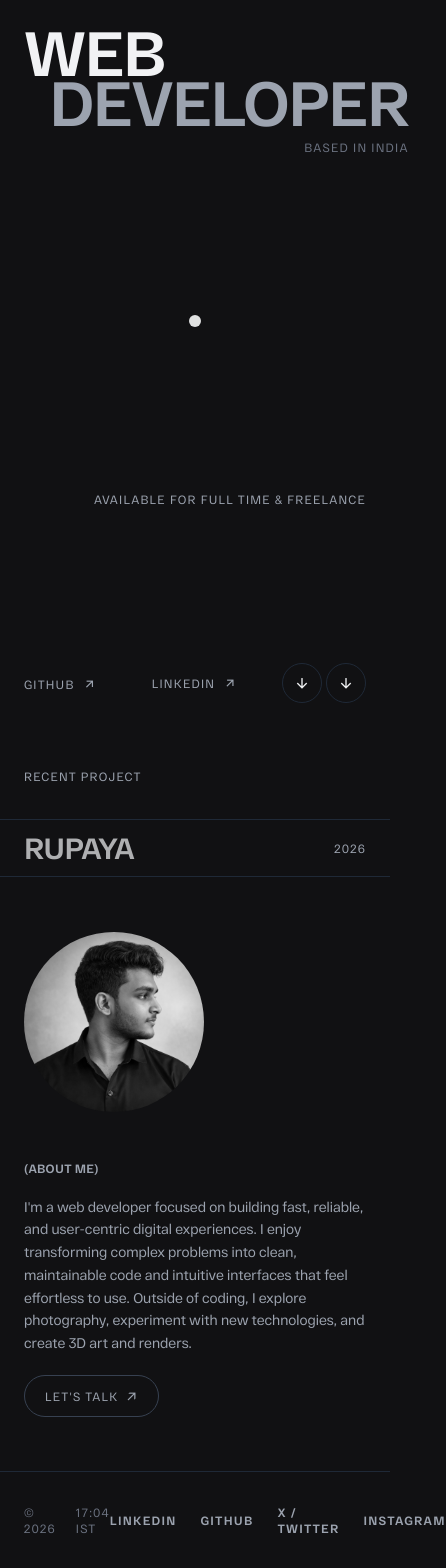
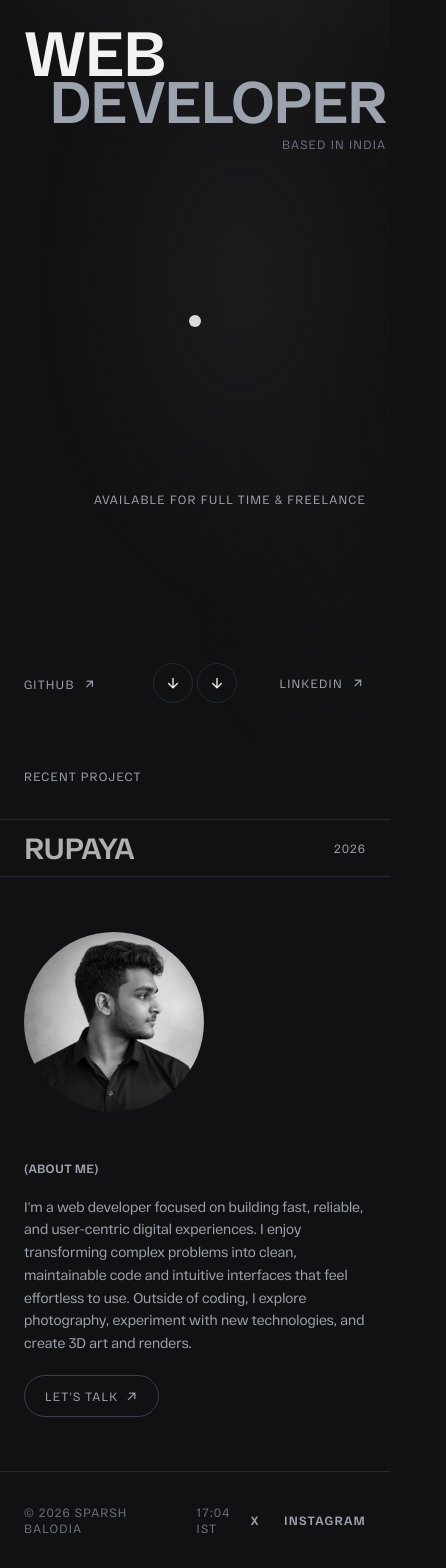
Before and after one commit to sparshbalodia/sparsh, a React (Vite) app in the folder sparsh-portfolio/: page / in a window 390 px wide. Shown: the part 101-1669 px from the top of the page, 446 px wide, since content can reach past the window. Built offline with nearby package versions, Linux system fonts and the light colour scheme.

Commit message:
finalized

```diff
--- a/sparsh-portfolio/src/components/AboutSection.jsx
+++ b/sparsh-portfolio/src/components/AboutSection.jsx
@@ -35,8 +35,9 @@ export default function AboutSection() {
 
   return (
     <section
+      id="about"
       ref={sectionRef}
-      className="w-full bg-graphite-950 py-[14vw] px-6 md:pl-[38vw] md:pr-[8vw]"
+      className="w-full bg-graphite-950 py-[14vw] px-6 md:px-0 md:pl-[38vw] md:pr-[8vw]"
     >
       <div className="flex flex-col md:flex-row items-start md:items-center gap-12 md:gap-16 lg:gap-24 max-w-2xl">
 
--- a/sparsh-portfolio/src/components/Footer.jsx
+++ b/sparsh-portfolio/src/components/Footer.jsx
@@ -2,6 +2,7 @@ import { useEffect, useState } from "react";
 
 export default function Footer() {
   const [time, setTime] = useState("");
+  const [year, setYear] = useState(new Date().getFullYear());
 
   // Live IST clock
   useEffect(() => {
@@ -17,6 +18,13 @@ export default function Footer() {
     return () => clearInterval(id);
   }, []);
 
+  useEffect(()=> {
+    const interval = setInterval(() => {
+      setYear(new Date().getFullYear());
+    }, 1000 * 60 *60 * 24);
+    return () => clearInterval(interval);
+  }, []);
+
   return (
     <footer className="w-full bg-graphite-950 border-t border-gray-800
                        px-6 md:px-8 lg:px-12 xl:px-16 py-8
@@ -25,7 +33,7 @@ export default function Footer() {
       {/* Left — year + live time */}
       <div className="flex items-center gap-5">
         <span className="uppercase tracking-widest text-xs text-gray-500">
-          © 2026
+          &copy; {year} Sparsh Balodia
         </span>
         <span className="uppercase tracking-widest text-xs text-gray-500">
           {time}
@@ -35,17 +43,21 @@ export default function Footer() {
       {/* Right — social links */}
       <div className="flex items-center gap-6 md:gap-8">
         {[
-          { label: "LinkedIn",  href: "https://linkedin.com/in/sparshbalodia" },
-          { label: "Github",  href: "https://linkedin.com/in/sparshbalodia" },
-          { label: "x / Twitter",  href: "https://linkedin.com/in/sparshbalodia" },
-          { label: "Instagram", href: "https://instagram.com/sparshbalodia" },
+          { label: "Linkedin",  href: "https://linkedin.com/in/sparshbalodia" },
+          { label: "Github",  href: "https://github.com/sparshbalodia" },
+          { label: "x",  href: "https://x.com/sparsh_balodia" },
+          { label: "Instagram", href: "https://instagram.com/sparsh_balodia" },
         ].map(({ label, href }) => (
           <a
             key={label}
             href={href}
             target="_blank"
             rel="noopener noreferrer"
-            className="group relative uppercase tracking-widest text-xs font-bold text-gray-400 hover:text-platinum-50 transition-colors duration-300"
+            className={`group relative uppercase tracking-widest text-xs font-bold text-gray-400 hover:text-platinum-50 transition-colors duration-300 ${
+              label === "Linkedin" || label === "Github"
+                ? "hidden md:block"
+                : ""
+            }`}
           >
             {label}
 
--- a/sparsh-portfolio/src/components/Hero.jsx
+++ b/sparsh-portfolio/src/components/Hero.jsx
@@ -20,7 +20,7 @@ export default function Hero({ preloaderDone }) {
         duration: 1.1,
         stagger: 0.15,
         ease: "power4.out",
-        delay: 0.2,
+        delay: 0.5,
       });
     }, heroRef);
 
@@ -28,7 +28,18 @@ export default function Hero({ preloaderDone }) {
   }, [preloaderDone]);
 
   return (
-    <section ref={heroRef} className="relative min-h-screen pt-20">
+    <>
+    <div className="fixed inset-0 pointer-events-none z-0"
+      style={{
+        background: `
+          radial-gradient(ellipse 120% 40% at 60% 0%,   rgba(60,60,60,0.35) 0%, transparent 70%),
+          radial-gradient(ellipse 80%  60% at 62% 45%,  rgba(40,40,40,0.45) 0%, transparent 65%),
+          radial-gradient(ellipse 50%  35% at 85% 80%,  rgba(25,25,25,0.35) 0%, transparent 70%)`,
+        }}
+    />
+    <section ref={heroRef} className="relative min-h-screen pt-20 overflow-hidden w-full">
+
+
       <div className="w-full px-6 md:px-8 lg:px-12 xl:px-16 h-full">
 
         {/* ===================== TOP TYPO BLOCK ===================== */}
@@ -47,7 +58,7 @@ export default function Hero({ preloaderDone }) {
             <div className="inline-block">
 
               <div className="overflow-hidden">
-                <h1 className="boundingelem text-[16vw] md:text-[10vw]
+                <h1 className="boundingelem text-[15vw] md:text-[10vw]
                                leading-[0.8] font-bold uppercase tracking-tight
                                text-gray-400">
                   Developer
@@ -98,8 +109,22 @@ export default function Hero({ preloaderDone }) {
               </a>
             </div>
 
+            <div className="flex-1 flex justify-center gap-1">
+              <button className="group w-10 h-10 rounded-full border border-gray-800
+                                 flex items-center justify-center
+                                 hover:border-platinum-50 transition-all duration-300">
+                <i className="ri-arrow-down-line text-base
+                               group-hover:translate-y-1 transition-transform duration-300" />
+              </button>
+              <button className="group w-10 h-10 rounded-full border border-gray-800
+                                 flex items-center justify-center
+                                 hover:border-platinum-50 transition-all duration-300">
+                <i className="ri-arrow-down-line text-base
+                               group-hover:translate-y-1 transition-transform duration-300" />
+              </button>
+            </div>
             {/* CENTER — LINKEDIN */}
-            <div className="flex-1 flex justify-center">
+            <div className="flex-1 flex justify-end">
               <a
                 href="https://linkedin.com/in/sparshbalodia"
                 target="_blank"
@@ -118,25 +143,12 @@ export default function Hero({ preloaderDone }) {
             </div>
 
             {/* RIGHT — ICON SET */}
-            <div className="flex-1 flex justify-end gap-1">
-              <button className="group w-10 h-10 rounded-full border border-gray-800
-                                 flex items-center justify-center
-                                 hover:border-platinum-50 transition-all duration-300">
-                <i className="ri-arrow-down-line text-base
-                               group-hover:translate-y-1 transition-transform duration-300" />
-              </button>
-              <button className="group w-10 h-10 rounded-full border border-gray-800
-                                 flex items-center justify-center
-                                 hover:border-platinum-50 transition-all duration-300">
-                <i className="ri-arrow-down-line text-base
-                               group-hover:translate-y-1 transition-transform duration-300" />
-              </button>
-            </div>
 
           </div>
         </div>
 
       </div>
     </section>
+    </>
   );
 }
--- a/sparsh-portfolio/src/components/Navbar.jsx
+++ b/sparsh-portfolio/src/components/Navbar.jsx
@@ -5,6 +5,7 @@ import MenuOverlay from "./MenuOverlay";
 
 export default function Navbar({ preloaderDone }) {
   const navRef = useRef();
+  const textRef = useRef();
   const [isOpen, setIsOpen] = useState(false);
   const [scrolled, setScrolled] = useState(false);
   const location = useLocation();
@@ -37,6 +38,20 @@ export default function Navbar({ preloaderDone }) {
     }
   };
 
+  const handleToggle = ()=> {
+    const el = textRef.current;
+    gsap.to(el, {
+      y: -16, opacity: 0, duration: 0.2, ease: "power2.in",
+      onComplete: ()=> {
+        setIsOpen((prev)=> !prev);
+        gsap.fromTo(el,
+          { y:16, opacity: 0},
+          { y: 0, opacity:1, duration: 0.25, ease: "power2.out"}
+        );
+      },
+    });
+  };
+
   return (
     <>
       <header
@@ -60,7 +75,7 @@ export default function Navbar({ preloaderDone }) {
 
           {/* Single button — toggles between Menu and Close at same position */}
           <button
-            onClick={() => setIsOpen(!isOpen)}
+            onClick={handleToggle}
             aria-label={isOpen ? "Close menu" : "Open menu"}
             aria-expanded={isOpen}
             aria-controls="menu-overlay"
@@ -68,7 +83,7 @@ export default function Navbar({ preloaderDone }) {
                        text-sm text-gray-400 hover:text-platinum-50 transition-colors duration-300"
             style={{ opacity: preloaderDone ? undefined : 0 }}
           >
-            <span className="relative">
+            <span ref = {textRef} className="relative block">
               {isOpen ? "Close" : "Menu"}
               <span className="absolute left-0 -bottom-1 h-[1px] w-0 bg-platinum-50
                                transition-all duration-300 group-hover:w-full" />
--- a/sparsh-portfolio/src/components/ProjectSection.jsx
+++ b/sparsh-portfolio/src/components/ProjectSection.jsx
@@ -112,6 +112,9 @@ export default function ProjectsSection() {
 
   /* ================= HOVER ================= */
   const handleEnter = (src, titleEl) => {
+
+    if (window.innerWidth < 768) return;
+
     const img = imgRef.current;
     if (!img) return;
 
@@ -153,8 +156,8 @@ export default function ProjectsSection() {
         ref={imgRef}
         src={PROJECTS[0].img}
         alt=""
-        className="absolute pointer-events-none z-[20]
-                   w-[12vw] h-auto object-cover rounded-sm
+        className="hidden md:block absolute pointer-events-none z-[20]
+                   w-[12vw] h-auto object-cover rounded-xl
                    opacity-0 scale-[0.88]"
         style={{ top: 0, left: 0 }}
       />
--- a/sparsh-portfolio/src/index.css
+++ b/sparsh-portfolio/src/index.css
@@ -45,6 +45,9 @@
     -webkit-font-smoothing: antialiased;
     -moz-osx-font-smoothing: grayscale;
     cursor: none;
+    overflow-x: hidden;
+    max-width: 100%
+
   }
 
   /* Force cursor: none on interactive elements*/
--- a/sparsh-portfolio/src/pages/Contact.jsx
+++ b/sparsh-portfolio/src/pages/Contact.jsx
@@ -78,10 +78,10 @@ export default function Contact() {
                 <p className="uppercase tracking-widest text-xs text-gray-600 mb-2">Socials</p>
                 <div className="flex gap-6">
                   {[
+                    { label: "LinkedIn",  href: "https://linkedin.com/in/sparshbalodia" },
                     { label: "Github",    href: "https://github.com/sparshbalodia" },
-                    { label: "LinkedIn",  href: "https://linkedin.com/in/sparshbalodia" },
-                    { label: "Instagram", href: "https://instagram.com/sparshbalodia" },
-                    { label: "X", href: "#"}
+                    { label: "X", href: "https://x.com/sparsh_balodia"},
+                    { label: "Instagram", href: "https://instagram.com/sparsh_balodia" },
                   ].map(({ label, href }) => (
                     <a
                       key={label}
```
